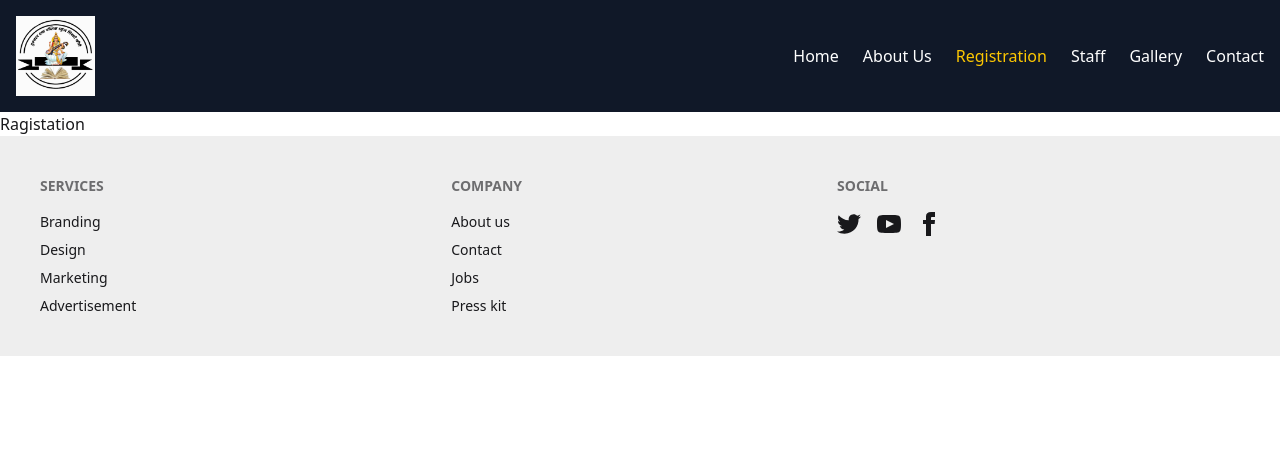
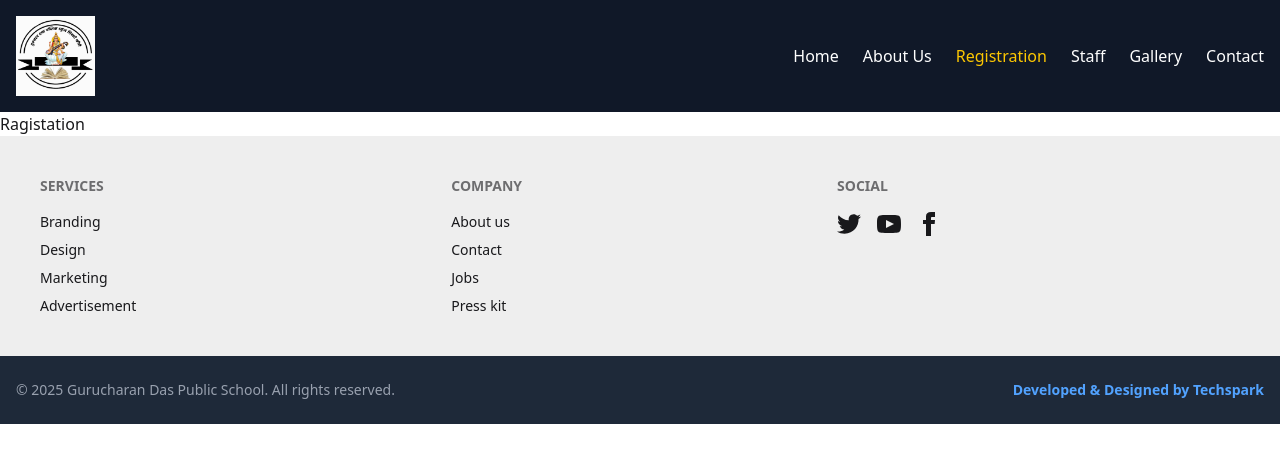
Before and after one commit to DevSanyamSrivastava/MySchool, a React (Vite) app: page /registration in a window 1280 px wide. Shown: the top 462 px of the page. Built offline with nearby package versions, Linux system fonts and the light colour scheme.

Commit message:
Add Dev Team

```diff
--- /dev/null
+++ b/src/components/DevFooter/DevFooter.jsx
@@ -0,0 +1,32 @@
+import React from "react";
+import { NavLink } from "react-router-dom";
+
+const DevFooter=()=>{
+  return (
+    <footer className="bg-gray-800 text-white py-6">
+      <div className="container mx-auto flex flex-col md:flex-row justify-between items-center px-4">
+
+        {/* Copyright Section */}
+        <p className="text-sm text-gray-400">
+          © {new Date().getFullYear()} Gurucharan Das Public School. All rights reserved.
+        </p>
+
+        {/* Developer Credit */}
+        <p className="text-sm">
+{" "}
+          <NavLink
+            to="/Developer"
+            className="text-blue-400 font-semibold hover:text-blue-300 transition-all"
+          >
+                      Developed & Designed by Techspark
+          </NavLink>
+        </p>
+
+
+
+      </div>
+    </footer>
+  );
+}
+
+export default DevFooter
--- a/src/components/Developer/Developer.jsx
+++ b/src/components/Developer/Developer.jsx
@@ -25,7 +25,7 @@ const teamMembers = [
 
 export function DeveloperTeam() {
   const [selected, setSelected] = useState(null);
-  const [darkMode, setDarkMode] = useState(false);
+  const [darkMode, setDarkMode] = useState(true);
 
   return (
     <div className={`min-h-screen p-6 transition-all duration-300 ${darkMode ? "bg-gray-900 text-white" : "bg-gray-100 text-gray-900"}`}>
--- a/src/main.jsx
+++ b/src/main.jsx
@@ -11,6 +11,7 @@ import Gallery from './components/Gallery/Gallery.jsx';
 import Staff from './components/Staff/Staff.jsx'
 import Registration from './components/Registration/Registration.jsx';
 import { DeveloperTeam } from './components/Developer/Developer.jsx';
+import DevFooter from './components/DevFooter/DevFooter.jsx';
 
 // import Home from './components/Home/Home.jsx';
 
@@ -27,6 +28,7 @@ createRoot(document.getElementById('root')).render(
         <Route path="/registration" element={<Registration />} />
       </Routes>
       <MasterFooter />
+      <DevFooter/>
     </Router>
    </StrictMode>,
 )
```
